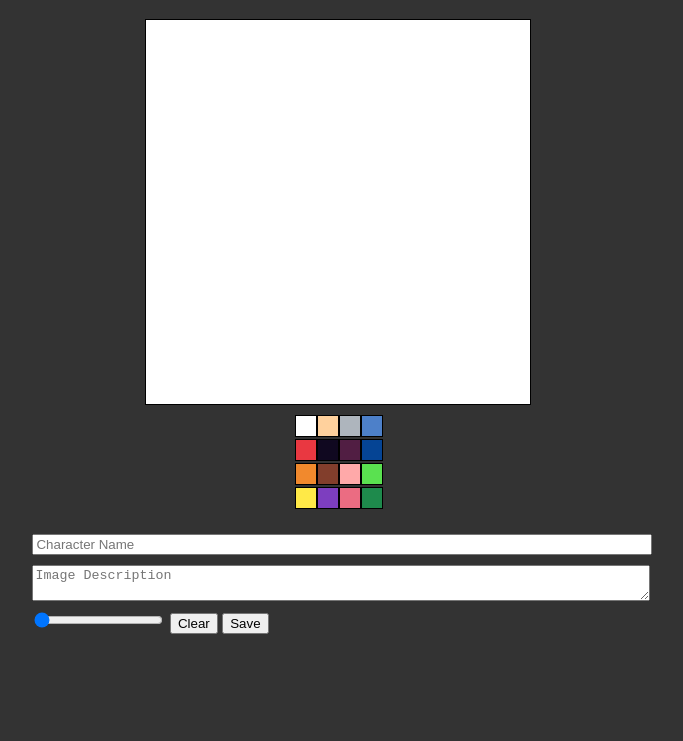
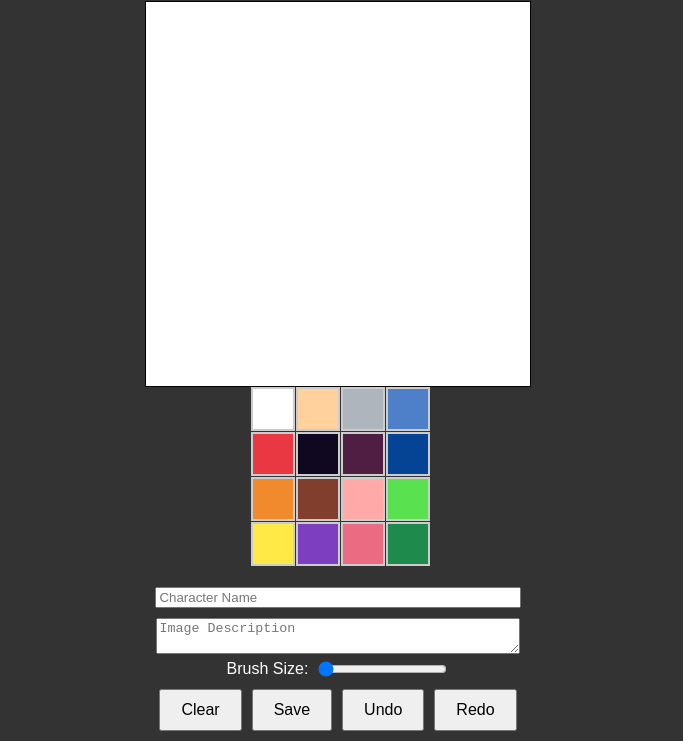
Before and after one commit to Wakhtyrka/Drawings-for-Hector-s-tamagotchi, a plain HTML site: page index.html in a window 1280 px wide. Shown: the part 69-810 px from the top of the page, without its empty margins (302-985 px from the left). Drawn offline with Linux system fonts and the light colour scheme.

Commit message:
version 4.0
Undo redo buttons, leaving the screen bug fixed

```diff
--- a/index.html
+++ b/index.html
@@ -12,6 +12,9 @@
             background-color: #333;
             color: #fff;
             font-family: Arial, sans-serif;
+            height: 100vh;
+            margin: 0;
+            justify-content: center;
         }
         #pixel-canvas {
             border: 1px solid #000;
@@ -19,22 +22,44 @@
         }
         #color-palette {
             display: grid;
-            grid-template-columns: repeat(4, 20px);
-            gap: 2px;
-            margin: 10px 0;
+            grid-template-columns: repeat(4, 40px);
+            grid-template-rows: repeat(4, 40px);
+            gap: 5px;
+            margin-bottom: 10px;
         }
         .color {
-            width: 20px;
-            height: 20px;
+            width: 40px;
+            height: 40px;
             cursor: pointer;
-            border: 1px solid #000;
+            border: 2px solid #ccc;
         }
         #controls {
+            display: flex;
+            flex-direction: column;
+            align-items: center;
             margin-top: 10px;
         }
         #description, #characterName {
             width: 100%;
             margin: 5px 0;
+        }
+        #brush-size-container {
+            display: flex;
+            align-items: center;
+            margin-bottom: 10px;
+        }
+        #brush-size-slider {
+            margin-left: 10px;
+        }
+        .button-row {
+            display: flex;
+            gap: 10px;
+        }
+        button {
+            padding: 10px 20px;
+            font-size: 16px;
+            cursor: pointer;
+            margin-bottom: 10px;
         }
     </style>
 </head>
@@ -62,9 +87,16 @@
     <div id="controls">
         <input type="text" id="characterName" placeholder="Character Name">
         <textarea id="description" placeholder="Image Description"></textarea>
-        <input type="range" id="brush-size-slider" min="1" max="8" value="1">
-        <button id="clear-button">Clear</button>
-        <button id="save-button">Save</button>
+        <div id="brush-size-container">
+            <label for="brush-size-slider">Brush Size:</label>
+            <input type="range" id="brush-size-slider" min="1" max="8" value="1">
+        </div>
+        <div class="button-row">
+            <button id="clear-button">Clear</button>
+            <button id="save-button">Save</button>
+            <button id="undo-button">Undo</button>
+            <button id="redo-button">Redo</button>
+        </div>
     </div>
     <script src="script.js"></script>
 </body>
--- a/script.js
+++ b/script.js
@@ -6,6 +6,8 @@ const brushSizeSlider = document.getElementById('brush-size-slider');
 const saveButton = document.getElementById('save-button');
 const descriptionInput = document.getElementById('description');
 const characterNameInput = document.getElementById('characterName');
+const undoButton = document.getElementById('undo-button');
+const redoButton = document.getElementById('redo-button');
 
 let cellSize = 16; // Each cell is always 16x16 pixels
 canvas.width = cellSize * 24;
@@ -71,9 +73,20 @@ canvas.addEventListener('mousedown', (e) => {
 canvas.addEventListener('mouseup', () => drawing = false);
 canvas.addEventListener('mousemove', draw);
 
+canvas.addEventListener('touchstart', (e) => {
+    saveState();
+    drawing = true;
+    draw(e.touches[0]);
+});
+canvas.addEventListener('touchend', () => drawing = false);
+canvas.addEventListener('touchmove', (e) => draw(e.touches[0]));
+
 canvas.addEventListener('click', (e) => {
     if (!drawing) draw(e);
 });
+
+// Fix mouse release bug by listening to mouseup event on window
+window.addEventListener('mouseup', () => drawing = false);
 
 clearButton.addEventListener('click', () => {
     if (confirm('Are you sure you want to clear the canvas? This action cannot be undone.')) {
@@ -88,6 +101,9 @@ brushSizeSlider.addEventListener('input', () => {
 });
 
 saveButton.addEventListener('click', savePixelArt);
+
+undoButton.addEventListener('click', undo);
+redoButton.addEventListener('click', redo);
 
 document.addEventListener('keydown', (e) => {
     if (e.ctrlKey && e.key === 'z') {
--- a/styles.css
+++ b/styles.css
@@ -5,7 +5,9 @@ body {
     justify-content: center;
     height: 100vh;
     margin: 0;
-    background-color: #f0f0f0;
+    background-color: #333;
+    color: #fff;
+    font-family: Arial, sans-serif;
 }
 
 #color-palette {
@@ -23,7 +25,7 @@ body {
     cursor: pointer;
 }
 
-#clear-button {
+#clear-button, #save-button, #undo-button, #redo-button {
     margin-bottom: 10px;
     padding: 10px 20px;
     font-size: 16px;
@@ -40,17 +42,7 @@ body {
     margin-left: 10px;
 }
 
-#canvas-container {
-    display: flex;
-    align-items: center;
-    justify-content: center;
-    width: 100%;
-    height: calc(100vh - 260px); /* Adjusted to account for color palette, clear button, and brush size slider */
-    padding: 20px; /* Add padding around the container */
-    box-sizing: border-box;
-}
-
 #pixel-canvas {
     border: 1px solid #000;
-    background-color: white; /* Background color to distinguish the canvas */
+    background-color: white;
 }
```
